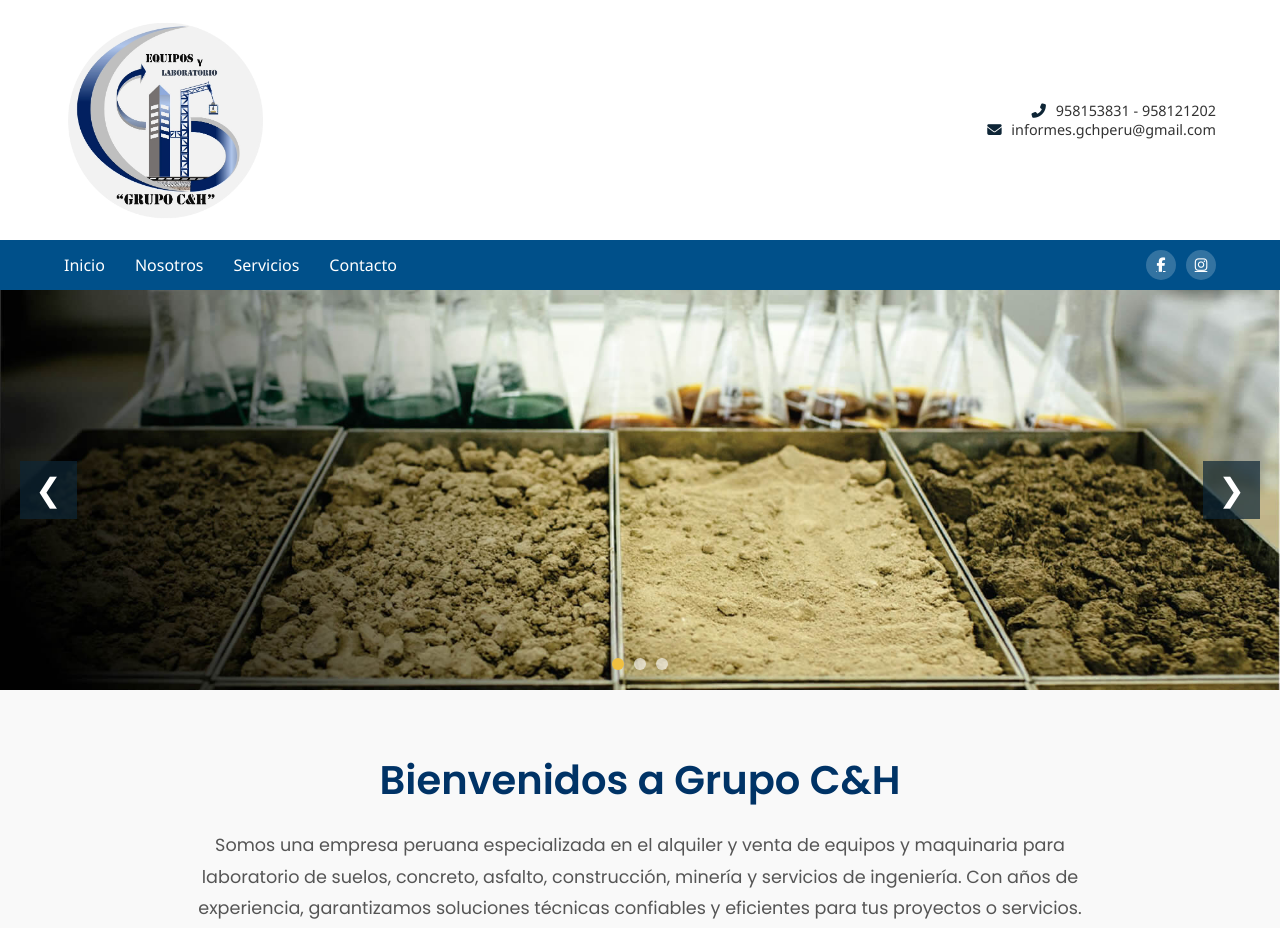
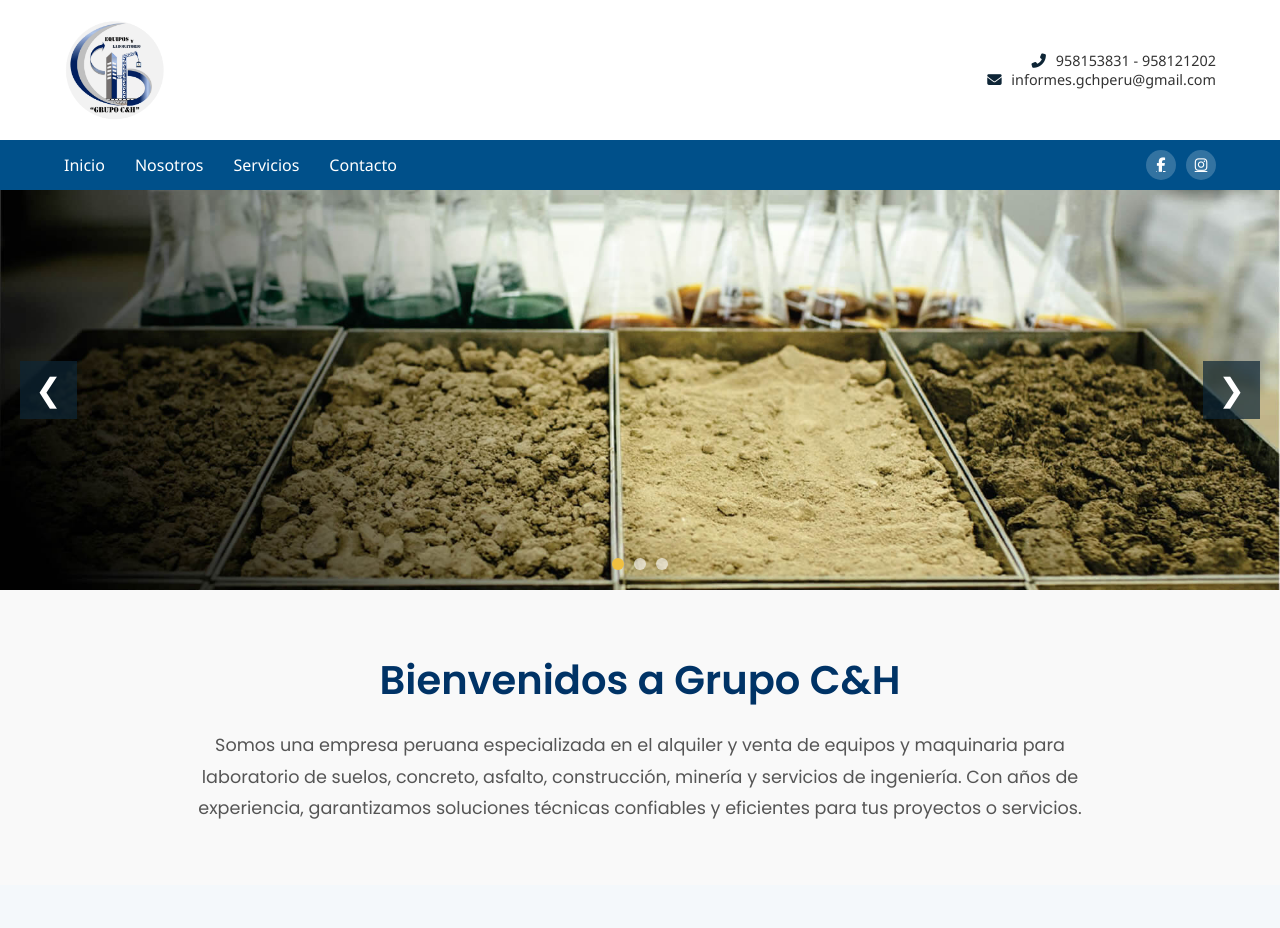
Before and after one commit to diegojvs1/gch, a plain HTML site: page index.html in a window 1280 px wide. Shown: the top 928 px of the page. Drawn offline with Linux system fonts and the light colour scheme.

Commit message:
subiendo cambios

```diff
--- a/style.css
+++ b/style.css
@@ -35,7 +35,7 @@ html, body {
 }
 
 .logo-box img {
-  height: 200px; /* Aumenta este valor según lo que necesites */
+  height: 100px; /* Aumenta este valor según lo que necesites */
   width: auto;  /* Mantiene la proporción del logo */
 }
 
```
